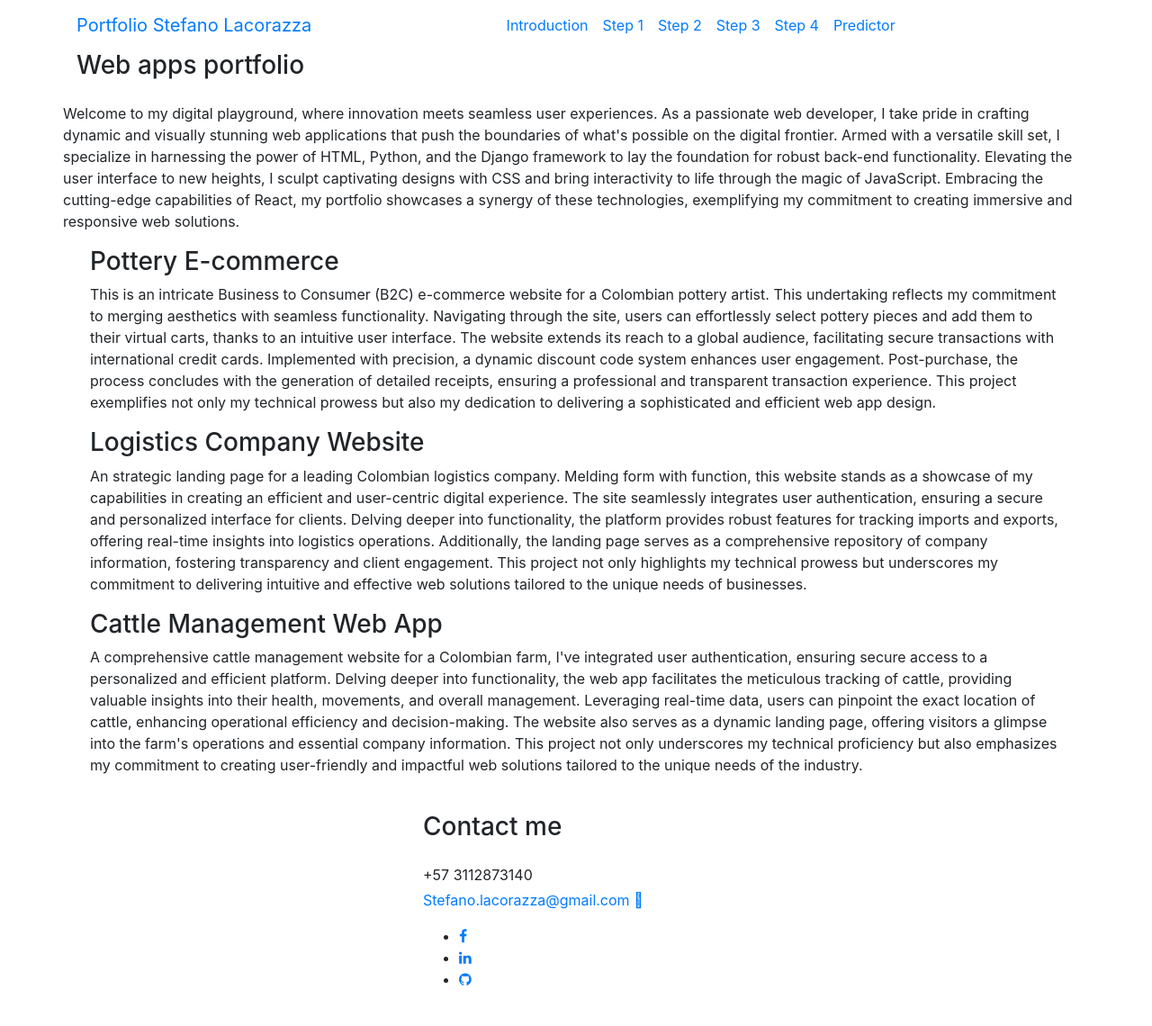
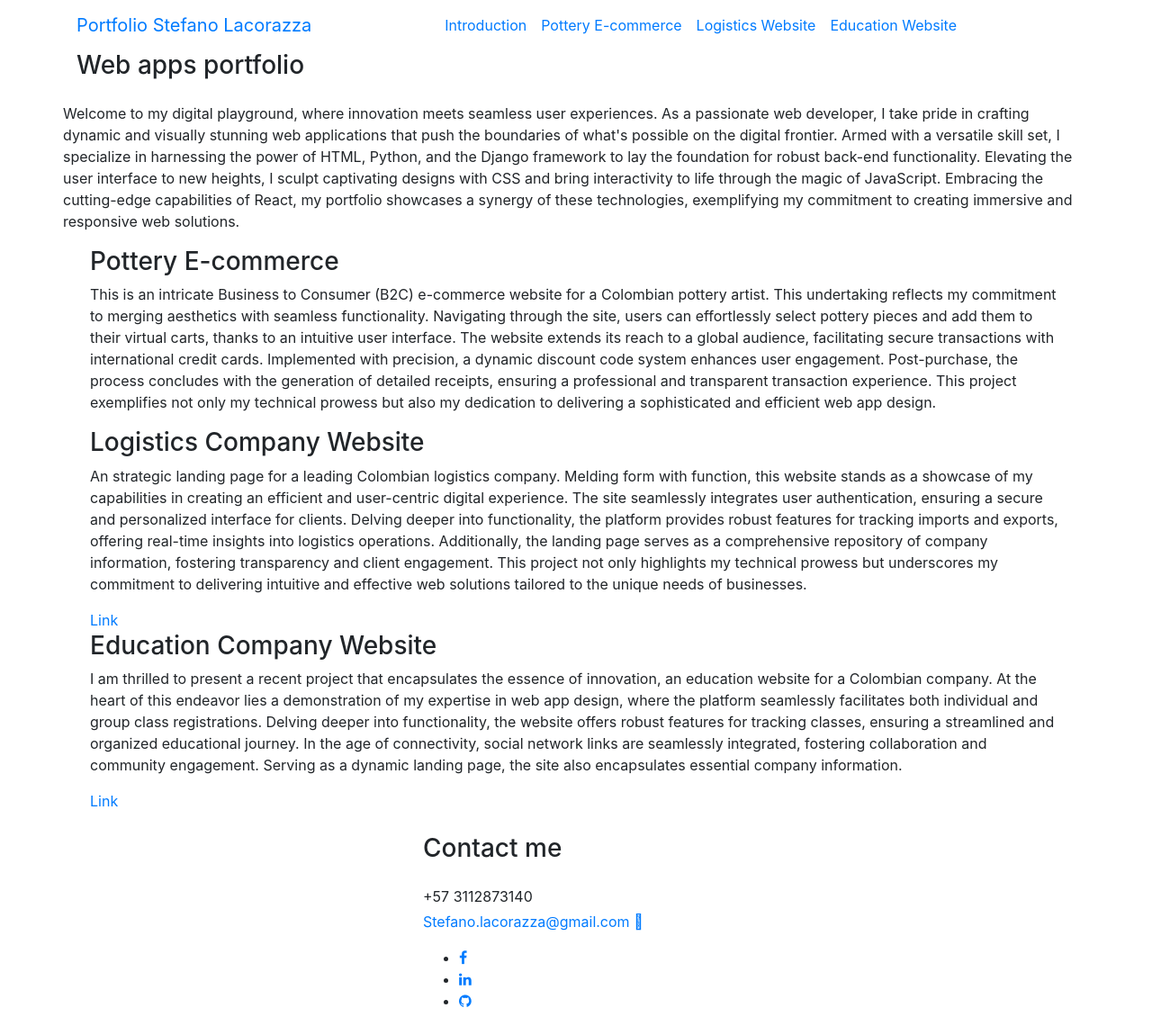
Before and after one commit to stefano-lacorazza/portfolio, a Django app: page /project3/ in a window 1280 px wide. Shown: the whole page at 90% size. Before the commit the page ends 1095 px from the top, so only its background shows below. Run offline with Django 4.2, Linux system fonts and the light colour scheme; some libraries are stand-ins or nearby versions.

Commit message:
Update proyect3.html

```diff
--- a/myportfolio/templates/Project3/proyect3.html
+++ b/myportfolio/templates/Project3/proyect3.html
@@ -49,21 +49,15 @@
                     </li>
 
                     <li class="nav-item">
-                        <a href="#part1" class="nav-link smoothScroll">Step 1</a>
+                        <a href="#part1" class="nav-link smoothScroll">Pottery E-commerce</a>
                     </li>
 
                     <li class="nav-item">
-                        <a href="#part2" class="nav-link smoothScroll">Step 2</a>
+                        <a href="#part2" class="nav-link smoothScroll">Logistics Website</a>
                     </li>
 
                     <li class="nav-item">
-                        <a href="#part3" class="nav-link smoothScroll">Step 3</a>
-                    </li>
-                    <li class="nav-item">
-                        <a href="#part4" class="nav-link smoothScroll">Step 4</a>
-                    </li>
-                    <li class="nav-item">
-                        <a href="#final" class="nav-link smoothScroll">Predictor</a>
+                        <a href="#part3" class="nav-link smoothScroll">Education Website</a>
                     </li>
                 </ul>
 
@@ -113,6 +107,7 @@
                         with the generation of detailed receipts, ensuring a professional and transparent transaction experience.
                         This project exemplifies not only my technical prowess but also my dedication to delivering a sophisticated
                          and efficient web app design. </p>
+
             </div>
         </div>
     </section>
@@ -129,7 +124,8 @@
                      tracking imports and exports, offering real-time insights into logistics operations. Additionally, the landing page serves as a
                       comprehensive repository of company information, fostering transparency and client engagement. This project not only highlights
                       my technical prowess but underscores my commitment to delivering intuitive and effective web solutions tailored to the unique needs of businesses.</p>
-            </div>
+                      <a href="https://www.eurocarga.com.co/">Link</a>
+                    </div>
         </div>
     </section>
 
@@ -137,14 +133,16 @@
     <section class="about section-padding" id="part3">
         <div class="container">
             <div class="col-lg-12 col-md-6 col-12">
-                <h3 class="w3-xlarge">Cattle Management Web App</h3>
+                <h3 class="w3-xlarge">Education Company Website</h3>
                 <p>
-                    A comprehensive cattle management website for a Colombian farm, I've integrated user authentication, ensuring secure access to a personalized and
-                     efficient platform. Delving deeper into functionality, the web app facilitates the meticulous tracking of cattle, providing valuable insights
-                      into their health, movements, and overall management. Leveraging real-time data, users can pinpoint the exact location of cattle, enhancing
-                       operational efficiency and decision-making. The website also serves as a dynamic landing page, offering visitors a glimpse into the farm's
-                       operations and essential company information. This project not only underscores my technical proficiency but also emphasizes my commitment
-                        to creating user-friendly and impactful web solutions tailored to the unique needs of the industry.  </p>
+                    I am thrilled to present a recent project that encapsulates the essence of innovation, an education website for
+                    a Colombian company. At the heart of this endeavor lies a demonstration of my expertise in web app
+                    design, where the platform seamlessly facilitates both individual and group class registrations. Delving deeper
+                     into functionality, the website offers robust features for tracking classes, ensuring a streamlined and organized
+                     educational journey. In the age of connectivity, social network links are seamlessly integrated,
+                      fostering collaboration and community engagement. Serving as a dynamic landing page, the site also encapsulates
+                      essential company information. </p>
+                      <a href="https://www.fractalmonitorias.com/">Link</a>
             </div>
         </div>
     </section>
```
